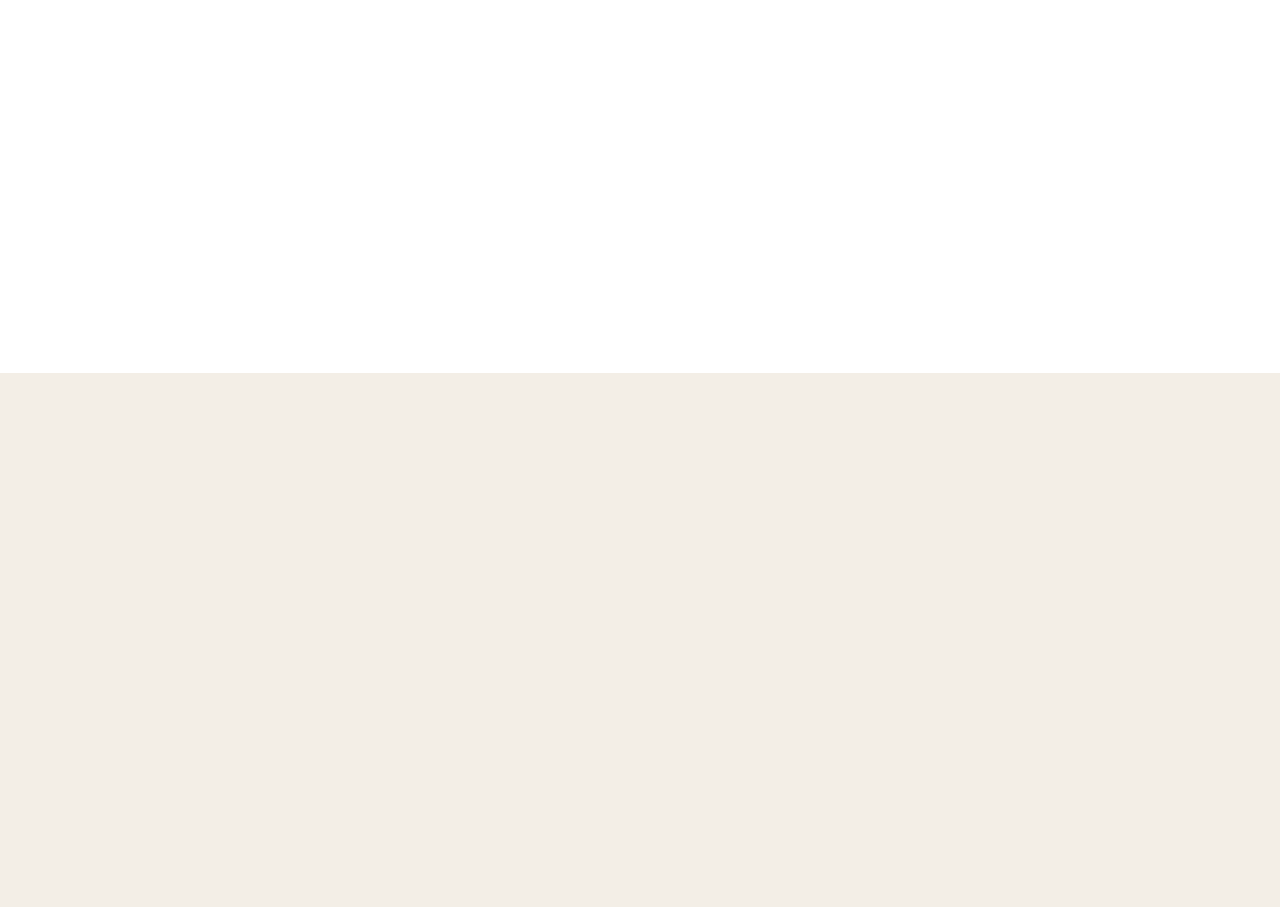
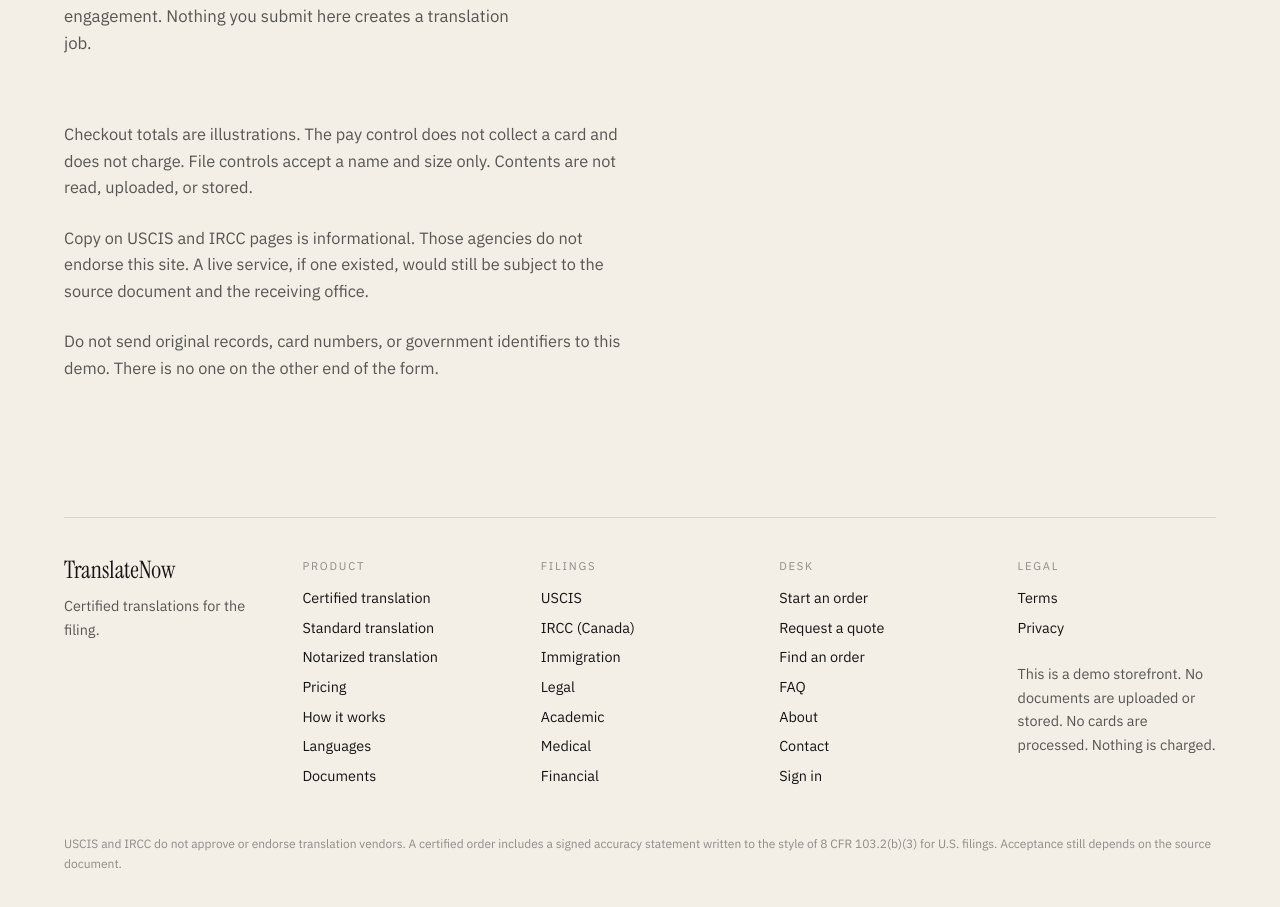
Before and after one commit to pearsonownz1/translatenow-web, a Next.js app: page /terms in a window 1280 px wide. Before the commit this address had no page. Shown: the part 427-1334 px from the top of the page. Before the commit the page ends 800 px from the top, so only its background shows below. Built offline with nearby package versions, Linux system fonts and the light colour scheme.

Commit message:
Add about, legal, and documents index pages

```diff
--- /dev/null
+++ b/app/(site)/about/page.tsx
@@ -0,0 +1,37 @@
+import type { Metadata } from "next";
+import { DualCta } from "@/components/article-blocks";
+import { PageShell } from "@/components/page-shell";
+
+export const metadata: Metadata = {
+  title: "About",
+  description:
+    "TranslateNow is a translation desk for people who have a packet to file. This site is a demo storefront.",
+};
+
+export default function AboutPage() {
+  return (
+    <PageShell
+      kicker="About"
+      title="A desk for the packet."
+      lede="TranslateNow is for people who already have a document and a receiving office. We translate the paper. We do not interpret the law."
+    >
+      <div className="mt-16 max-w-xl space-y-6 text-[1.02rem] leading-relaxed text-ink/70">
+        <p>
+          The work is human translation. Certified orders include a signed
+          accuracy statement. Standard orders do not. Pricing is per 250-word
+          page, published on one page, used by the order form.
+        </p>
+        <p>
+          This website is a demonstration storefront. There is no account
+          database, no card processor, and no document store. Filenames stay
+          in your browser. The pay button does not charge.
+        </p>
+        <p>
+          We do not invent review scores or customer photographs. If you want
+          a number, use the quote form or walk the order steps.
+        </p>
+      </div>
+      <DualCta />
+    </PageShell>
+  );
+}
--- /dev/null
+++ b/app/(site)/documents/page.tsx
@@ -0,0 +1,58 @@
+import type { Metadata } from "next";
+import Link from "next/link";
+import { Cta } from "@/components/cta";
+import { PageShell } from "@/components/page-shell";
+import { FEATURED_DOCUMENTS, OTHER_DOCUMENTS } from "@/lib/documents";
+
+export const metadata: Metadata = {
+  title: "Documents",
+  description:
+    "Birth and marriage certificates, diplomas, transcripts, passports, and other civil records. Typical page counts included.",
+};
+
+export default function DocumentsPage() {
+  return (
+    <PageShell
+      kicker="Documents"
+      title="Name the paper. Count the words."
+      lede="These are the records people file most often. Typical length is a hint, not a quote. The source decides the page count."
+    >
+      <ul className="mt-16 max-w-2xl divide-y divide-hairline border-y border-hairline">
+        {FEATURED_DOCUMENTS.map((doc) => (
+          <li key={doc.slug} className="py-8">
+            <Link href={`/documents/${doc.slug}`} className="group block">
+              <div className="flex flex-wrap items-baseline justify-between gap-4">
+                <h2 className="font-display text-3xl tracking-tight group-hover:text-copper">
+                  {doc.name}
+                </h2>
+                <p className="text-[0.8rem] text-ink/50">{doc.typicalPages}</p>
+              </div>
+              <p className="mt-3 max-w-lg text-[1.02rem] leading-relaxed text-ink/70">
+                {doc.summary}
+              </p>
+            </Link>
+          </li>
+        ))}
+      </ul>
+
+      <h2 className="mt-16 font-display text-3xl tracking-tight">Also common</h2>
+      <ul className="mt-6 max-w-xl columns-2 gap-x-10">
+        {OTHER_DOCUMENTS.map((name) => (
+          <li
+            key={name}
+            className="break-inside-avoid border-b border-hairline py-2 text-[0.95rem]"
+          >
+            {name}
+          </li>
+        ))}
+      </ul>
+      <p className="mt-8 max-w-md text-[0.95rem] text-ink/60">
+        Choose “Other” on the order form if the type is not listed. Describe it
+        in the notes.
+      </p>
+      <div className="mt-10">
+        <Cta href="/order">Start an order</Cta>
+      </div>
+    </PageShell>
+  );
+}
--- /dev/null
+++ b/app/(site)/privacy/page.tsx
@@ -0,0 +1,34 @@
+import type { Metadata } from "next";
+import { PageShell } from "@/components/page-shell";
+
+export const metadata: Metadata = {
+  title: "Privacy",
+  description:
+    "Demo privacy note. No server storage. Browser session only. No cards or document contents.",
+};
+
+export default function PrivacyPage() {
+  return (
+    <PageShell
+      kicker="Privacy"
+      title="Nothing is kept on a server."
+      lede="This demo has no database and no file store. Order drafts live in sessionStorage in your browser and go away when that session ends."
+    >
+      <div className="mt-16 max-w-xl space-y-6 text-[1.02rem] leading-relaxed text-ink/70">
+        <p>
+          Forms may hold a name, email, language pair, and notes in memory
+          long enough to show a thank-you screen. They are not posted to a
+          backend.
+        </p>
+        <p>
+          File pickers are used only to display a filename and a size. Document
+          contents are not retained. Card numbers are not requested.
+        </p>
+        <p>
+          If this were a live service, a real policy would name a processor
+          and a retention period. This is not that service.
+        </p>
+      </div>
+    </PageShell>
+  );
+}
--- /dev/null
+++ b/app/(site)/terms/page.tsx
@@ -0,0 +1,36 @@
+import type { Metadata } from "next";
+import { PageShell } from "@/components/page-shell";
+
+export const metadata: Metadata = {
+  title: "Terms",
+  description:
+    "Demo terms for the TranslateNow storefront. No real orders, payments, or document processing.",
+};
+
+export default function TermsPage() {
+  return (
+    <PageShell
+      kicker="Terms"
+      title="A demonstration, not a contract for work."
+      lede="These pages describe a product. They do not accept a paid engagement. Nothing you submit here creates a translation job."
+    >
+      <div className="mt-16 max-w-xl space-y-6 text-[1.02rem] leading-relaxed text-ink/70">
+        <p>
+          Checkout totals are illustrations. The pay control does not collect
+          a card and does not charge. File controls accept a name and size
+          only. Contents are not read, uploaded, or stored.
+        </p>
+        <p>
+          Copy on USCIS and IRCC pages is informational. Those agencies do
+          not endorse this site. A live service, if one existed, would still
+          be subject to the source document and the receiving office.
+        </p>
+        <p>
+          Do not send original records, card numbers, or government
+          identifiers to this demo. There is no one on the other end of the
+          form.
+        </p>
+      </div>
+    </PageShell>
+  );
+}
```
